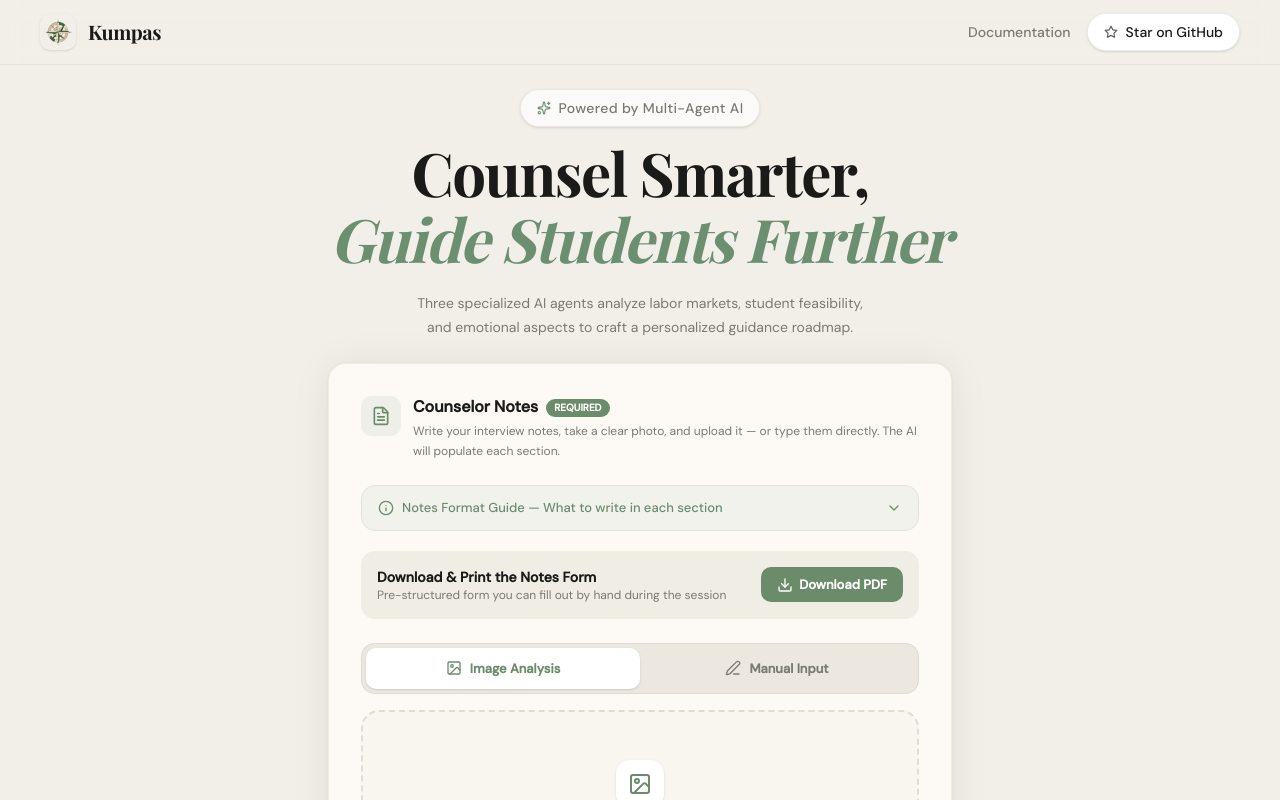
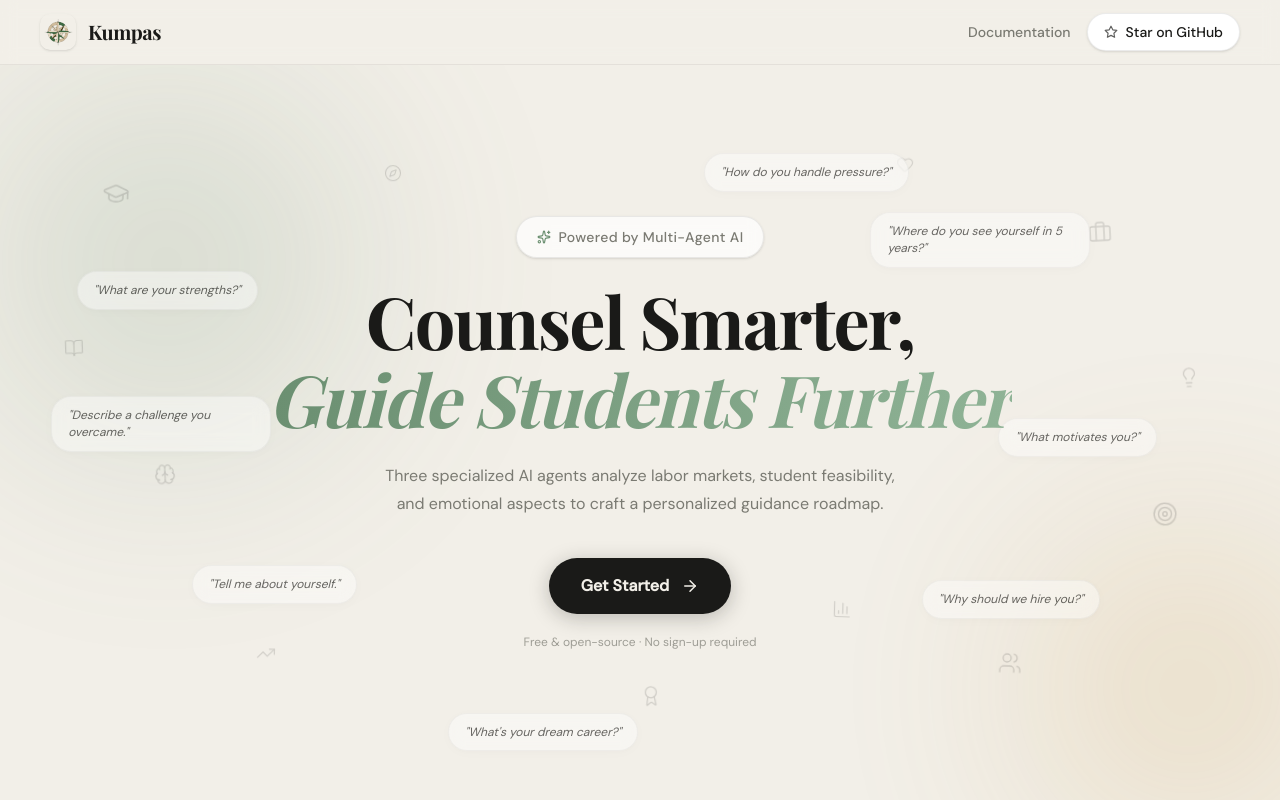
Before and after one commit to jermochi/kumpas, a Next.js app: page / in a window 1280 px wide. Shown: the top 800 px of the page. Built offline with nearby package versions, Linux system fonts and the light colour scheme.

Commit message:
added simple landing page

```diff
--- /dev/null
+++ b/src/app/input/page.tsx
@@ -0,0 +1,12 @@
+import InputContainer from "@/components/input/input-container";
+
+export default function InputPage() {
+  return (
+    <div className="min-h-screen bg-background font-sans py-10">
+      {/* Input Container */}
+      <InputContainer />
+
+      {/* Bottom spacer */}
+    </div>
+  );
+}
--- a/src/app/page.tsx
+++ b/src/app/page.tsx
@@ -1,37 +1,153 @@
-import InputContainer from "@/components/input/input-container";
-import { Sparkles } from "lucide-react";
+"use client";
 
-export default function Home() {
+import Link from "next/link";
+import { useEffect, useState } from "react";
+import {
+  Sparkles,
+  GraduationCap,
+  Briefcase,
+  Brain,
+  Target,
+  TrendingUp,
+  Users,
+  BookOpen,
+  Lightbulb,
+  Compass,
+  Heart,
+  Award,
+  BarChart3,
+  ArrowRight,
+} from "lucide-react";
+import styles from "@/styles/landing.module.css";
+
+/* ─── floating icon config ─── */
+const FLOATING_ICONS = [
+  { Icon: GraduationCap, x: "8%",  y: "18%", size: 28, delay: 0,   dur: 7  },
+  { Icon: Briefcase,     x: "85%", y: "22%", size: 24, delay: 1.2, dur: 8  },
+  { Icon: Brain,         x: "12%", y: "55%", size: 22, delay: 0.6, dur: 9  },
+  { Icon: Target,        x: "90%", y: "60%", size: 26, delay: 1.8, dur: 7.5},
+  { Icon: TrendingUp,    x: "20%", y: "80%", size: 20, delay: 2.4, dur: 8.5},
+  { Icon: Users,         x: "78%", y: "82%", size: 24, delay: 0.3, dur: 7  },
+  { Icon: BookOpen,      x: "5%",  y: "38%", size: 20, delay: 1.5, dur: 9  },
+  { Icon: Lightbulb,     x: "92%", y: "42%", size: 22, delay: 2.1, dur: 8  },
+  { Icon: Compass,       x: "30%", y: "15%", size: 18, delay: 0.9, dur: 7.5},
+  { Icon: Heart,         x: "70%", y: "14%", size: 18, delay: 2.7, dur: 8.5},
+  { Icon: Award,         x: "50%", y: "85%", size: 22, delay: 1.1, dur: 9  },
+  { Icon: BarChart3,     x: "65%", y: "75%", size: 20, delay: 0.4, dur: 7  },
+];
+
+/* ─── bubble phrases ─── */
+const BUBBLE_PHRASES = [
+  { text: "\"What are your strengths?\"",       x: "6%",  y: "28%", delay: 0.5 },
+  { text: "\"Where do you see yourself in 5 years?\"", x: "68%", y: "20%", delay: 1.8 },
+  { text: "\"Tell me about yourself.\"",         x: "15%", y: "68%", delay: 2.2 },
+  { text: "\"Why should we hire you?\"",         x: "72%", y: "70%", delay: 0.8 },
+  { text: "\"Describe a challenge you overcame.\"", x: "4%", y: "45%", delay: 3.0 },
+  { text: "\"What motivates you?\"",             x: "78%", y: "48%", delay: 1.4 },
+  { text: "\"What's your dream career?\"",       x: "35%", y: "88%", delay: 2.6 },
+  { text: "\"How do you handle pressure?\"",     x: "55%", y: "12%", delay: 3.4 },
+];
+
+export default function LandingPage() {
+  const [mounted, setMounted] = useState(false);
+
+  useEffect(() => {
+    setMounted(true);
+  }, []);
+
   return (
-    <div className="min-h-screen bg-background font-sans">
+    <div className="relative min-h-[calc(100vh-64px)] overflow-hidden bg-background font-sans">
+      {/* ── ambient gradient blobs ── */}
+      <div className={styles.blobGreen} />
+      <div className={styles.blobGold} />
 
-      {/* Hero Header */}
-      <section className="flex flex-col items-center px-6 pt-3 pb-4 sm:pt-5 sm:pb-5 md:pt-6 md:pb-6">
-        {/* Pill badge */}
-        <div className="mb-3 inline-flex items-center gap-2 rounded-full border border-black/[0.08] bg-white/70 px-4 py-2 text-xs font-medium tracking-wide text-muted-text shadow-sm backdrop-blur-sm sm:text-sm">
+      {/* ── floating icons ── */}
+      {mounted &&
+        FLOATING_ICONS.map(({ Icon, x, y, size, delay, dur }, i) => (
+          <div
+            key={`icon-${i}`}
+            className={styles.floatIcon}
+            style={{
+              left: x,
+              top: y,
+              animationDelay: `${delay}s`,
+              animationDuration: `${dur}s`,
+            }}
+          >
+            <Icon size={size} strokeWidth={1.4} />
+          </div>
+        ))}
+
+      {/* ── bubble phrases ── */}
+      {mounted &&
+        BUBBLE_PHRASES.map(({ text, x, y, delay }, i) => (
+          <div
+            key={`bubble-${i}`}
+            className={styles.bubble}
+            style={{
+              left: x,
+              top: y,
+              animationDelay: `${delay}s`,
+            }}
+          >
+            {text}
+          </div>
+        ))}
+
+      {/* ── hero content ── */}
+      <section className="relative z-10 flex min-h-[calc(100vh-64px)] flex-col items-center justify-center px-6 text-center">
+        {/* pill badge */}
+        <div
+          className={`${styles.fadeUp} mb-6 inline-flex items-center gap-2 rounded-full border border-black/[0.08] bg-white/70 px-5 py-2.5 text-xs font-medium tracking-wide text-muted-text shadow-sm backdrop-blur-sm sm:text-sm`}
+          style={{ animationDelay: "0.1s" }}
+        >
           <Sparkles size={14} className="text-forest" />
           Powered by Multi-Agent AI
         </div>
 
-        {/* Main heading */}
-        <h1 className="font-heading max-w-3xl text-center text-3xl font-bold leading-[1.1] tracking-tight text-ink sm:text-4xl md:text-5xl lg:text-6xl">
+        {/* main heading */}
+        <h1
+          className={`${styles.fadeUp} font-heading max-w-4xl text-4xl font-bold leading-[1.08] tracking-tight text-ink sm:text-5xl md:text-6xl lg:text-7xl`}
+          style={{ animationDelay: "0.25s" }}
+        >
           Counsel Smarter,
           <br />
-          <em className="whitespace-nowrap text-forest">Guide Students Further</em>
+          <em className="whitespace-nowrap bg-gradient-to-r from-forest to-forest-light bg-clip-text text-transparent">
+            Guide Students Further
+          </em>
         </h1>
 
-        {/* Subtitle */}
-        <p className="mt-4 max-w-md text-center text-xs leading-5 text-muted-text sm:mt-5 sm:text-sm sm:leading-6">
+        {/* subtitle */}
+        <p
+          className={`${styles.fadeUp} mt-6 max-w-lg text-sm leading-6 text-muted-text sm:text-base sm:leading-7`}
+          style={{ animationDelay: "0.4s" }}
+        >
           Three specialized AI agents analyze labor markets,
-          student feasibility, and emotional aspects to craft a personalized guidance roadmap.
+          student feasibility, and emotional aspects to craft a personalized
+          guidance roadmap.
+        </p>
+
+        {/* CTA button */}
+        <Link
+          href="/input"
+          className={`${styles.fadeUp} group mt-10 inline-flex items-center gap-3 rounded-full bg-ink px-8 py-4 text-sm font-semibold text-cream shadow-btn transition-all duration-300 hover:scale-[1.04] hover:shadow-lg active:scale-[0.98] sm:text-base`}
+          style={{ animationDelay: "0.55s" }}
+        >
+          Get Started
+          <ArrowRight
+            size={18}
+            className="transition-transform duration-300 group-hover:translate-x-1"
+          />
+        </Link>
+
+        {/* secondary info */}
+        <p
+          className={`${styles.fadeUp} mt-5 text-xs text-muted-text/70`}
+          style={{ animationDelay: "0.65s" }}
+        >
+          Free &amp; open-source · No sign-up required
         </p>
       </section>
-
-      {/* Input Container */}
-      <InputContainer />
-
-      {/* Bottom spacer */}
-      <div className="pb-20" />
     </div>
   );
 }
--- /dev/null
+++ b/src/styles/landing.module.css
@@ -0,0 +1,100 @@
+/* LANDING PAGE — scoped module */
+
+/* ── ambient gradient blobs ── */
+.blobGreen {
+  position: absolute;
+  border-radius: 50%;
+  filter: blur(100px);
+  opacity: 0.3;
+  pointer-events: none;
+  z-index: 0;
+  width: 500px;
+  height: 500px;
+  top: -80px;
+  left: -120px;
+  background: radial-gradient(circle, #6b8f71 0%, transparent 70%);
+  animation: blobDrift 14s ease-in-out infinite alternate;
+}
+
+.blobGold {
+  position: absolute;
+  border-radius: 50%;
+  filter: blur(100px);
+  opacity: 0.3;
+  pointer-events: none;
+  z-index: 0;
+  width: 420px;
+  height: 420px;
+  bottom: -60px;
+  right: -100px;
+  background: radial-gradient(circle, #c9963a 0%, transparent 70%);
+  animation: blobDrift 12s ease-in-out 2s infinite alternate-reverse;
+}
+
+@keyframes blobDrift {
+  0%   { transform: translate(0, 0) scale(1); }
+  50%  { transform: translate(40px, 30px) scale(1.08); }
+  100% { transform: translate(-20px, 50px) scale(0.95); }
+}
+
+/* ── floating lucide icons ── */
+.floatIcon {
+  position: absolute;
+  z-index: 1;
+  color: var(--color-forest);
+  opacity: 0.15;
+  pointer-events: none;
+  animation: floatIcon 7s ease-in-out infinite;
+  animation-fill-mode: both;
+}
+
+@keyframes floatIcon {
+  0%, 100% { transform: translateY(0) rotate(0deg); }
+  25%      { transform: translateY(-14px) rotate(4deg); }
+  50%      { transform: translateY(-6px) rotate(-3deg); }
+  75%      { transform: translateY(-18px) rotate(2deg); }
+}
+
+/* ── bubble phrases ── */
+.bubble {
+  position: absolute;
+  z-index: 1;
+  max-width: 220px;
+  padding: 10px 16px;
+  border-radius: 20px;
+  background: rgba(255, 255, 255, 0.65);
+  backdrop-filter: blur(8px);
+  border: 1px solid rgba(0, 0, 0, 0.06);
+  font-size: 0.75rem;
+  font-style: italic;
+  color: var(--color-muted-text);
+  line-height: 1.4;
+  pointer-events: none;
+  opacity: 0.65;
+  animation: bubbleFloat 8s ease-in-out infinite;
+  animation-fill-mode: both;
+  box-shadow: 0 2px 12px rgba(0, 0, 0, 0.04);
+}
+
+@keyframes bubbleFloat {
+  0%, 100% { transform: translateY(0); }
+  50%      { transform: translateY(-12px); }
+}
+
+/* ── hero fade-up entrance ── */
+.fadeUp {
+  opacity: 0;
+  animation: landingFadeUp 0.7s cubic-bezier(0.22, 1, 0.36, 1) forwards;
+}
+
+@keyframes landingFadeUp {
+  from { opacity: 0; transform: translateY(24px); }
+  to   { opacity: 1; transform: translateY(0); }
+}
+
+/* ── responsive adjustments ── */
+@media (max-width: 640px) {
+  .bubble      { display: none; }
+  .floatIcon   { opacity: 0.08 !important; }
+  .blob        { opacity: 0.2; }
+}
```
